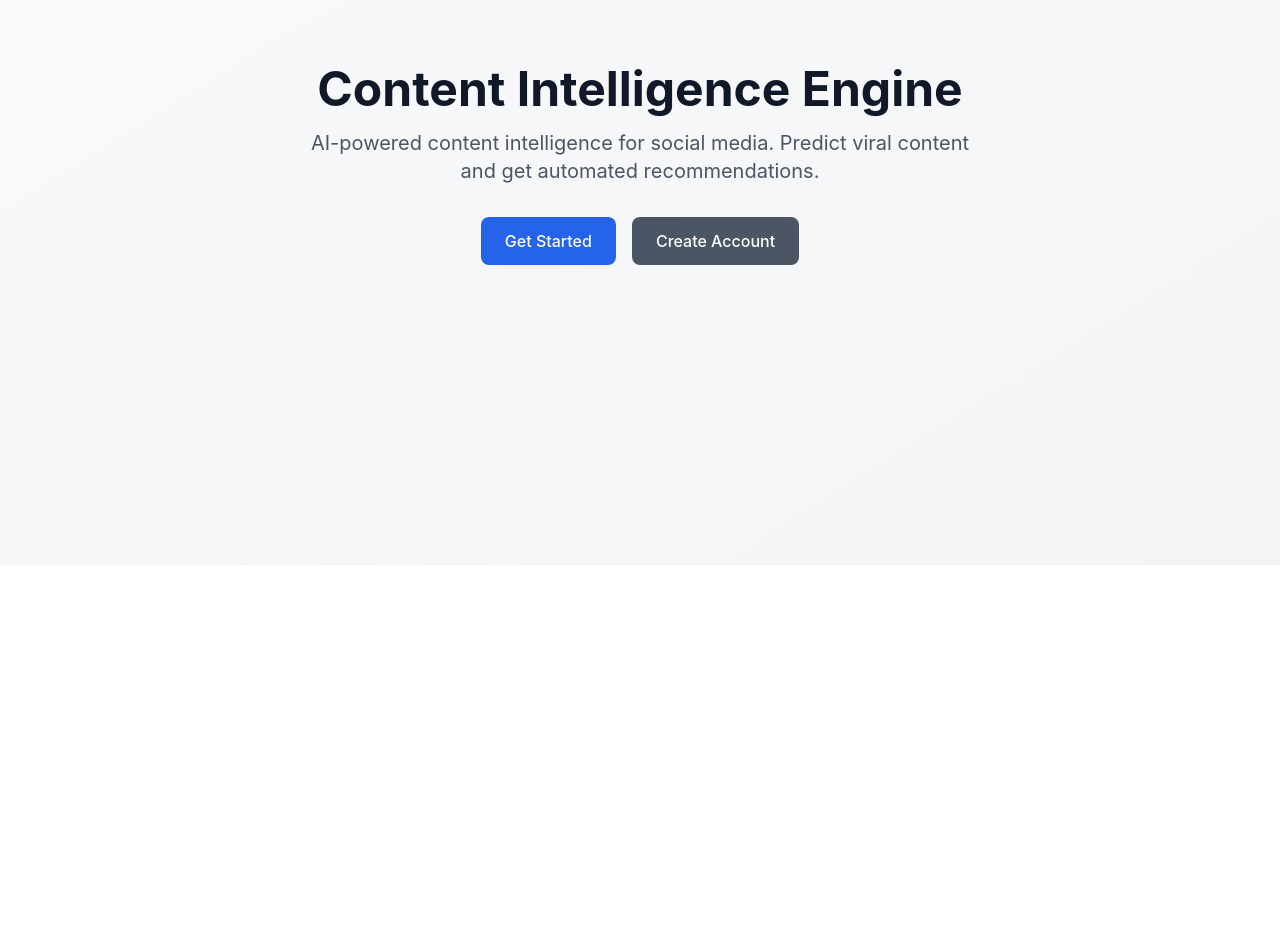
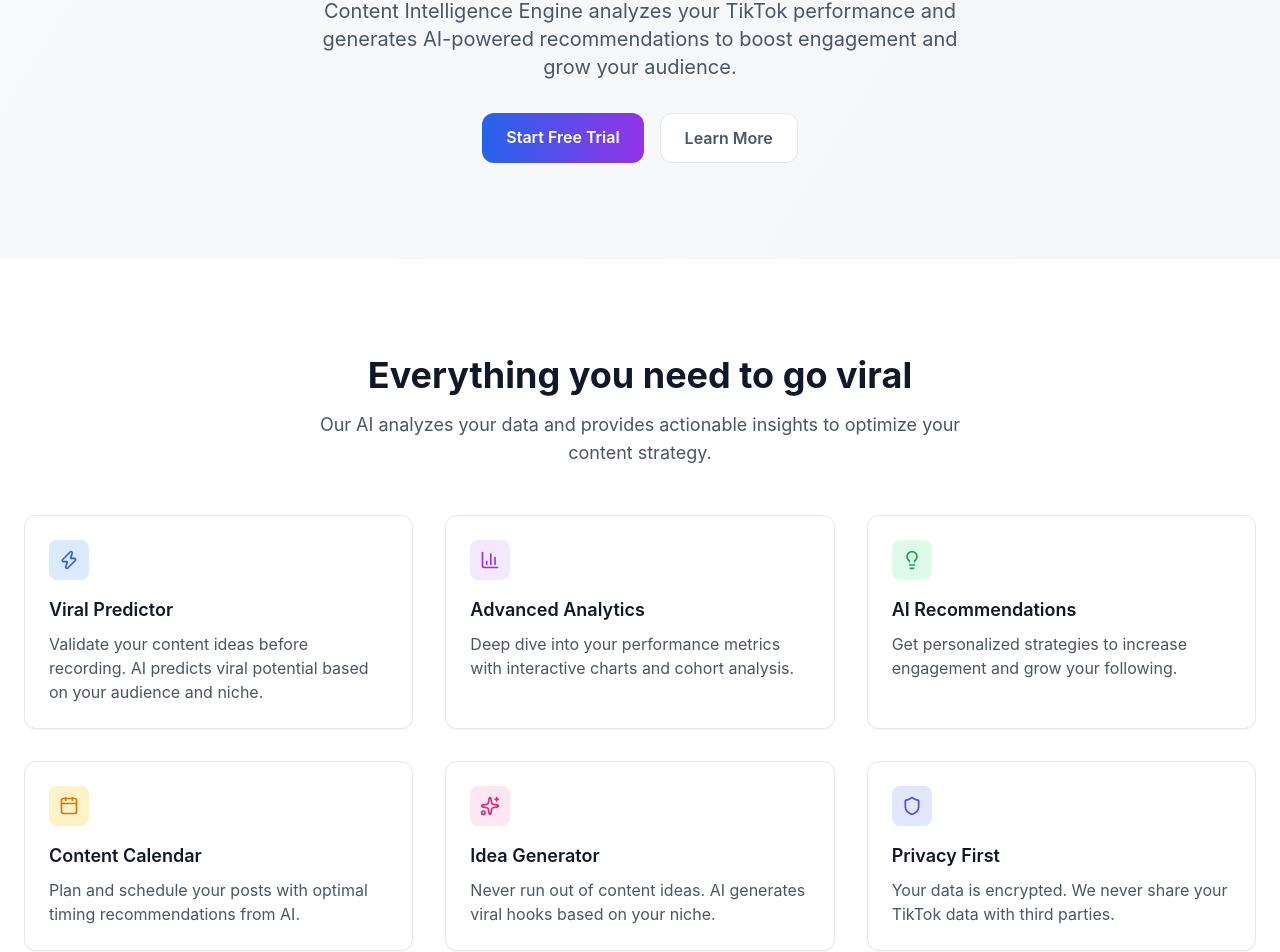
Before and after one commit to johncampg12-afk/content-intelligence-engine, a Next.js app: page / in a window 1280 px wide. Shown: the part 235-1187 px from the top of the page. Before the commit the page ends 800 px from the top, so only its background shows below. Built offline with nearby package versions, Linux system fonts and the light colour scheme.

Commit message:
feat: complete marketing website with features, pricing, and improved landing page

```diff
--- a/app/page.tsx
+++ b/app/page.tsx
@@ -1,31 +1,146 @@
 import Link from 'next/link'
+import { Zap, BarChart3, Lightbulb, Calendar, Sparkles, Shield, Users, Clock } from 'lucide-react'
 
-export default function Home() {
+export default function HomePage() {
   return (
-    <main className="flex min-h-screen flex-col items-center justify-center p-24 bg-gradient-to-br from-gray-50 to-gray-100">
-      <div className="text-center max-w-2xl">
-        <h1 className="text-5xl font-bold mb-4 text-gray-900">
-          Content Intelligence Engine
-        </h1>
-        <p className="text-xl text-gray-600 mb-8">
-          AI-powered content intelligence for social media.
-          Predict viral content and get automated recommendations.
-        </p>
-        <div className="flex gap-4 justify-center">
-          <Link
-            href="/login"
-            className="bg-blue-600 text-white px-6 py-3 rounded-lg hover:bg-blue-700 transition font-medium"
-          >
-            Get Started
-          </Link>
-          <Link
-            href="/register"
-            className="bg-gray-600 text-white px-6 py-3 rounded-lg hover:bg-gray-700 transition font-medium"
-          >
-            Create Account
-          </Link>
+    <div className="min-h-screen bg-gradient-to-br from-slate-50 to-gray-100 dark:from-slate-950 dark:to-gray-900">
+      {/* Hero Section */}
+      <section className="relative overflow-hidden">
+        <div className="max-w-7xl mx-auto px-6 py-16 lg:py-24">
+          <div className="text-center">
+            <div className="inline-flex items-center gap-2 bg-blue-100 dark:bg-blue-900/30 rounded-full px-3 py-1 mb-6">
+              <Sparkles className="w-4 h-4 text-blue-600 dark:text-blue-400" />
+              <span className="text-sm font-medium text-blue-700 dark:text-blue-300">AI-Powered Social Intelligence</span>
+            </div>
+            <h1 className="text-4xl lg:text-6xl font-bold text-gray-900 dark:text-white mb-6">
+              Predict viral content before you post
+            </h1>
+            <p className="text-xl text-gray-600 dark:text-gray-300 max-w-2xl mx-auto mb-8">
+              Content Intelligence Engine analyzes your TikTok performance and generates AI-powered recommendations to boost engagement and grow your audience.
+            </p>
+            <div className="flex flex-col sm:flex-row gap-4 justify-center">
+              <Link href="/register" className="px-6 py-3 bg-gradient-to-r from-blue-600 to-purple-600 text-white rounded-xl font-semibold hover:shadow-lg transition-all">
+                Start Free Trial
+              </Link>
+              <Link href="#features" className="px-6 py-3 bg-white dark:bg-gray-800 text-gray-700 dark:text-gray-200 rounded-xl font-semibold border border-gray-200 dark:border-gray-700 hover:bg-gray-50 dark:hover:bg-gray-700 transition-all">
+                Learn More
+              </Link>
+            </div>
+          </div>
         </div>
-      </div>
-    </main>
+      </section>
+
+      {/* Features Section */}
+      <section id="features" className="py-16 lg:py-24 bg-white dark:bg-gray-900">
+        <div className="max-w-7xl mx-auto px-6">
+          <div className="text-center mb-12">
+            <h2 className="text-3xl lg:text-4xl font-bold text-gray-900 dark:text-white mb-4">Everything you need to go viral</h2>
+            <p className="text-lg text-gray-600 dark:text-gray-300 max-w-2xl mx-auto">
+              Our AI analyzes your data and provides actionable insights to optimize your content strategy.
+            </p>
+          </div>
+          <div className="grid md:grid-cols-2 lg:grid-cols-3 gap-8">
+            <div className="p-6 rounded-xl border border-gray-200 dark:border-gray-700 bg-white dark:bg-gray-800 shadow-sm">
+              <div className="p-2 bg-blue-100 dark:bg-blue-900/30 rounded-lg w-10 h-10 flex items-center justify-center mb-4">
+                <Zap className="w-5 h-5 text-blue-600 dark:text-blue-400" />
+              </div>
+              <h3 className="text-lg font-semibold text-gray-900 dark:text-white mb-2">Viral Predictor</h3>
+              <p className="text-gray-600 dark:text-gray-300">Validate your content ideas before recording. AI predicts viral potential based on your audience and niche.</p>
+            </div>
+            <div className="p-6 rounded-xl border border-gray-200 dark:border-gray-700 bg-white dark:bg-gray-800 shadow-sm">
+              <div className="p-2 bg-purple-100 dark:bg-purple-900/30 rounded-lg w-10 h-10 flex items-center justify-center mb-4">
+                <BarChart3 className="w-5 h-5 text-purple-600 dark:text-purple-400" />
+              </div>
+              <h3 className="text-lg font-semibold text-gray-900 dark:text-white mb-2">Advanced Analytics</h3>
+              <p className="text-gray-600 dark:text-gray-300">Deep dive into your performance metrics with interactive charts and cohort analysis.</p>
+            </div>
+            <div className="p-6 rounded-xl border border-gray-200 dark:border-gray-700 bg-white dark:bg-gray-800 shadow-sm">
+              <div className="p-2 bg-green-100 dark:bg-green-900/30 rounded-lg w-10 h-10 flex items-center justify-center mb-4">
+                <Lightbulb className="w-5 h-5 text-green-600 dark:text-green-400" />
+              </div>
+              <h3 className="text-lg font-semibold text-gray-900 dark:text-white mb-2">AI Recommendations</h3>
+              <p className="text-gray-600 dark:text-gray-300">Get personalized strategies to increase engagement and grow your following.</p>
+            </div>
+            <div className="p-6 rounded-xl border border-gray-200 dark:border-gray-700 bg-white dark:bg-gray-800 shadow-sm">
+              <div className="p-2 bg-amber-100 dark:bg-amber-900/30 rounded-lg w-10 h-10 flex items-center justify-center mb-4">
+                <Calendar className="w-5 h-5 text-amber-600 dark:text-amber-400" />
+              </div>
+              <h3 className="text-lg font-semibold text-gray-900 dark:text-white mb-2">Content Calendar</h3>
+              <p className="text-gray-600 dark:text-gray-300">Plan and schedule your posts with optimal timing recommendations from AI.</p>
+            </div>
+            <div className="p-6 rounded-xl border border-gray-200 dark:border-gray-700 bg-white dark:bg-gray-800 shadow-sm">
+              <div className="p-2 bg-pink-100 dark:bg-pink-900/30 rounded-lg w-10 h-10 flex items-center justify-center mb-4">
+                <Sparkles className="w-5 h-5 text-pink-600 dark:text-pink-400" />
+              </div>
+              <h3 className="text-lg font-semibold text-gray-900 dark:text-white mb-2">Idea Generator</h3>
+              <p className="text-gray-600 dark:text-gray-300">Never run out of content ideas. AI generates viral hooks based on your niche.</p>
+            </div>
+            <div className="p-6 rounded-xl border border-gray-200 dark:border-gray-700 bg-white dark:bg-gray-800 shadow-sm">
+              <div className="p-2 bg-indigo-100 dark:bg-indigo-900/30 rounded-lg w-10 h-10 flex items-center justify-center mb-4">
+                <Shield className="w-5 h-5 text-indigo-600 dark:text-indigo-400" />
+              </div>
+              <h3 className="text-lg font-semibold text-gray-900 dark:text-white mb-2">Privacy First</h3>
+              <p className="text-gray-600 dark:text-gray-300">Your data is encrypted. We never share your TikTok data with third parties.</p>
+            </div>
+          </div>
+        </div>
+      </section>
+
+      {/* Pricing Section (simplified for demo) */}
+      <section className="py-16 lg:py-24">
+        <div className="max-w-7xl mx-auto px-6">
+          <div className="text-center mb-12">
+            <h2 className="text-3xl lg:text-4xl font-bold text-gray-900 dark:text-white mb-4">Simple, transparent pricing</h2>
+            <p className="text-lg text-gray-600 dark:text-gray-300">Start for free, upgrade as you grow.</p>
+          </div>
+          <div className="grid md:grid-cols-3 gap-8 max-w-4xl mx-auto">
+            <div className="bg-white dark:bg-gray-800 rounded-xl border border-gray-200 dark:border-gray-700 p-6 text-center">
+              <h3 className="text-xl font-semibold text-gray-900 dark:text-white mb-2">Free</h3>
+              <p className="text-3xl font-bold text-gray-900 dark:text-white mb-4">€0<span className="text-sm font-normal text-gray-500">/month</span></p>
+              <ul className="text-sm text-gray-600 dark:text-gray-300 space-y-2 mb-6">
+                <li>1 TikTok account</li>
+                <li>Basic analytics</li>
+                <li>AI recommendations</li>
+              </ul>
+              <Link href="/register" className="block w-full py-2 border border-gray-300 dark:border-gray-600 rounded-lg text-gray-700 dark:text-gray-200 hover:bg-gray-50 dark:hover:bg-gray-700 transition">Get Started</Link>
+            </div>
+            <div className="bg-gradient-to-br from-blue-600 to-purple-600 rounded-xl p-6 text-white text-center shadow-lg transform scale-105">
+              <h3 className="text-xl font-semibold mb-2">Pro</h3>
+              <p className="text-3xl font-bold mb-4">€29<span className="text-sm font-normal">/month</span></p>
+              <ul className="text-sm text-blue-100 space-y-2 mb-6">
+                <li>Up to 3 accounts</li>
+                <li>Advanced analytics + heatmaps</li>
+                <li>Viral predictor + idea generator</li>
+                <li>Priority support</li>
+              </ul>
+              <Link href="/register" className="block w-full py-2 bg-white text-blue-600 rounded-lg font-semibold hover:bg-gray-100 transition">Start Pro Trial</Link>
+            </div>
+            <div className="bg-white dark:bg-gray-800 rounded-xl border border-gray-200 dark:border-gray-700 p-6 text-center">
+              <h3 className="text-xl font-semibold text-gray-900 dark:text-white mb-2">Agency</h3>
+              <p className="text-3xl font-bold text-gray-900 dark:text-white mb-4">€99<span className="text-sm font-normal text-gray-500">/month</span></p>
+              <ul className="text-sm text-gray-600 dark:text-gray-300 space-y-2 mb-6">
+                <li>Up to 10 accounts</li>
+                <li>White-label reports</li>
+                <li>API access</li>
+                <li>Dedicated support</li>
+              </ul>
+              <Link href="/register" className="block w-full py-2 border border-gray-300 dark:border-gray-600 rounded-lg text-gray-700 dark:text-gray-200 hover:bg-gray-50 dark:hover:bg-gray-700 transition">Contact Sales</Link>
+            </div>
+          </div>
+        </div>
+      </section>
+
+      {/* Footer */}
+      <footer className="bg-white dark:bg-gray-900 border-t border-gray-200 dark:border-gray-800 py-8">
+        <div className="max-w-7xl mx-auto px-6 text-center text-sm text-gray-500 dark:text-gray-400">
+          <div className="flex flex-wrap justify-center gap-6 mb-4">
+            <Link href="/terms" className="hover:text-gray-700 dark:hover:text-gray-300">Terms of Service</Link>
+            <Link href="/privacy" className="hover:text-gray-700 dark:hover:text-gray-300">Privacy Policy</Link>
+            <Link href="/contact" className="hover:text-gray-700 dark:hover:text-gray-300">Contact</Link>
+          </div>
+          <p>&copy; {new Date().getFullYear()} Content Intelligence Engine. All rights reserved.</p>
+        </div>
+      </footer>
+    </div>
   )
 }
```
